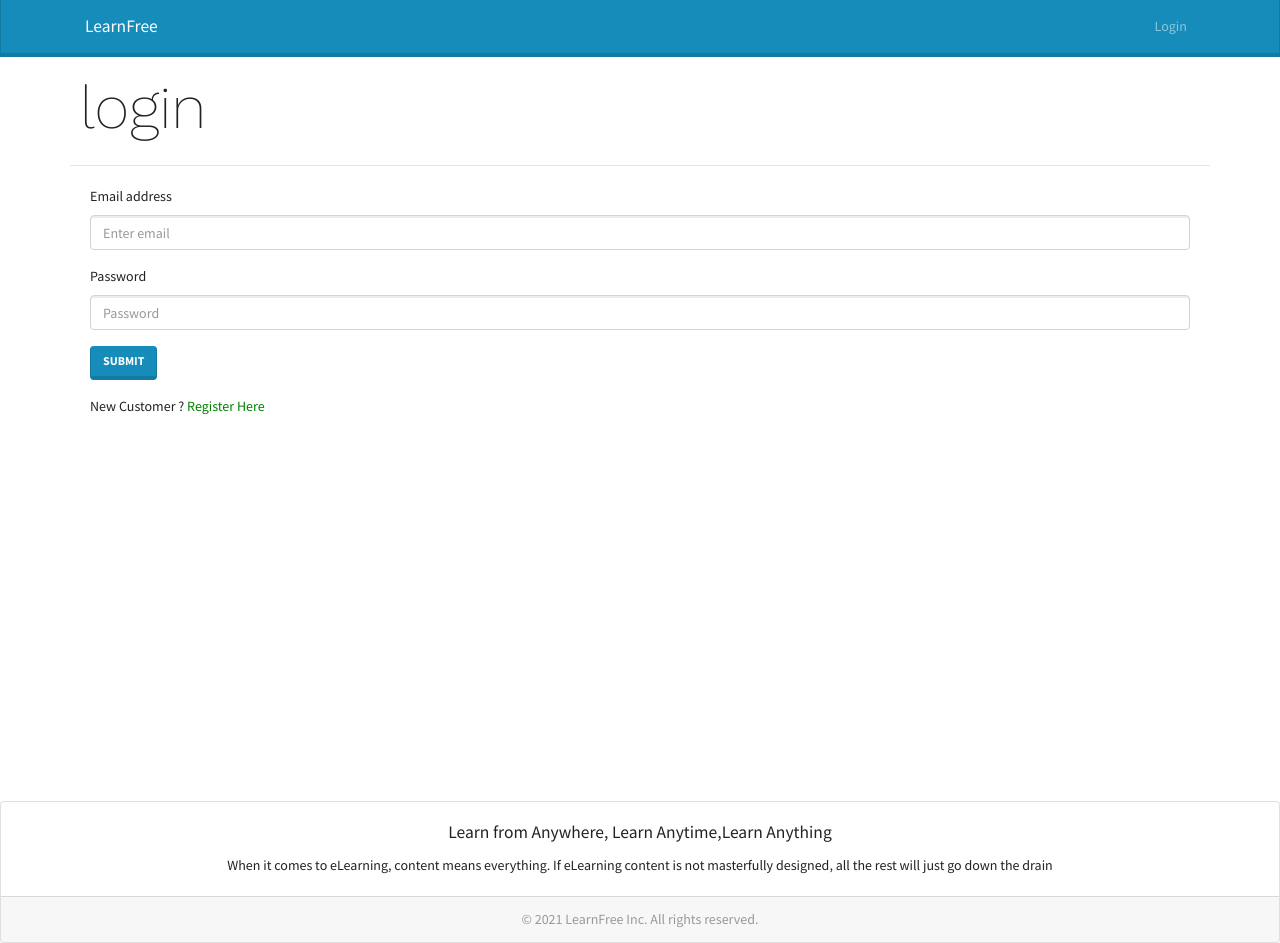
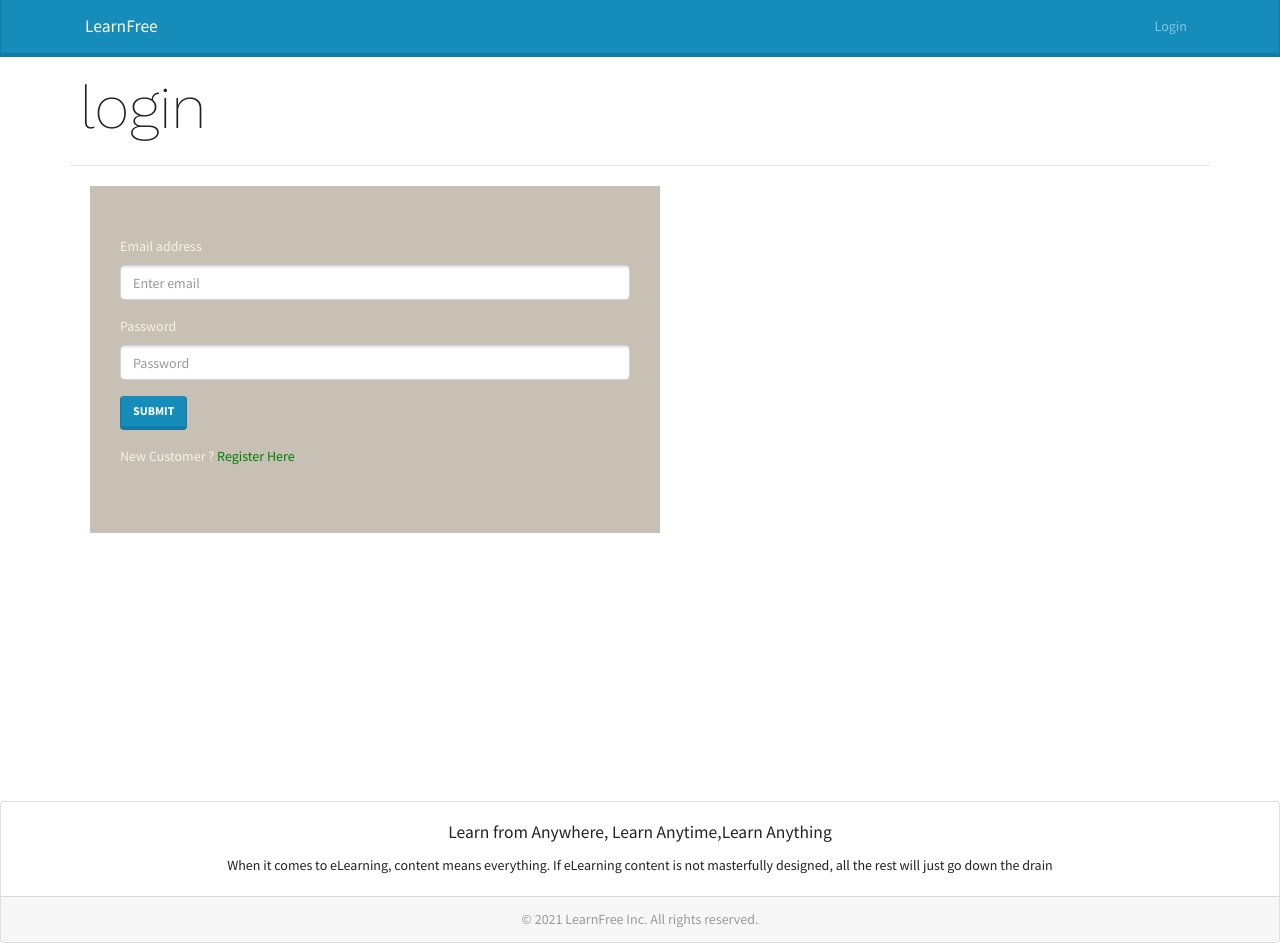
Before and after one commit to Deepthi2001/Elearning, a React (Create React App) app in the folder frontend/: page /login in a window 1280 px wide. Built offline with nearby package versions, Linux system fonts and the light colour scheme.

Commit message:
Update LoginPage.css

```diff
--- a/frontend/src/screens/LoginPage/LoginPage.css
+++ b/frontend/src/screens/LoginPage/LoginPage.css
@@ -1,4 +1,10 @@
 .loginContainer {
+  background-color: hsla(32, 15%, 58%, 0.6);
+  padding: 50px 30px;
+  min-width: 400px;
+  width: 50%;
+  max-width: 600px;
+  color: beige;
   display: flex;
   flex-direction: column;
   margin: 20px;
```
